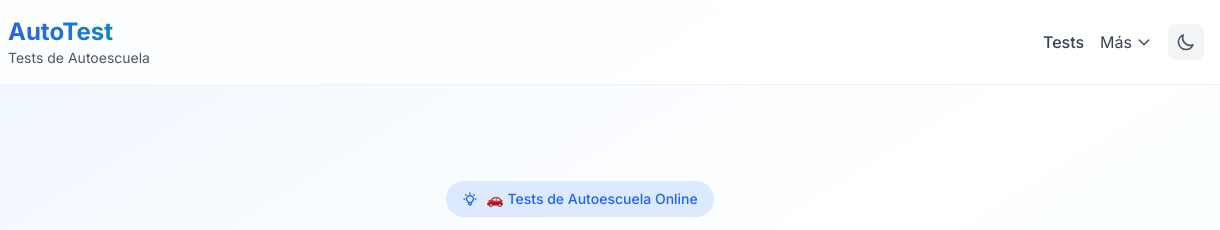
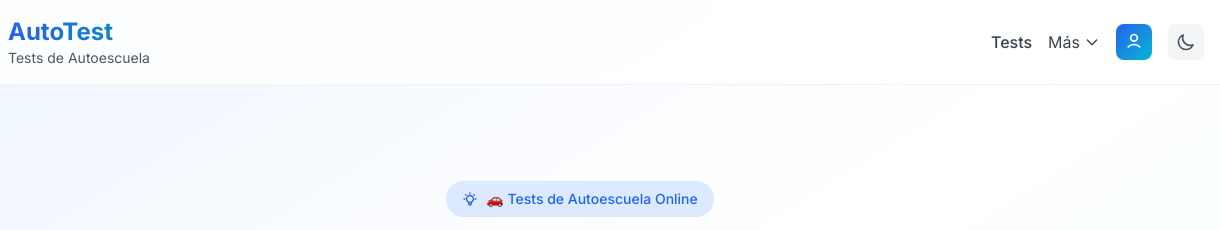
Before and after one commit to notpepejulian/AutoTest, an Astro site in the folder frontend/: page / in a window 1280 px wide. Shown: the top 230 px of the page, 60-1280 px from the left. Built offline with nearby package versions, Linux system fonts and the light colour scheme; Astro itself is replaced by a stand-in of ours.

Commit message:
Añade un boton de login para el usuario en el header

```diff
--- a/frontend/src/layouts/MainLayout.astro
+++ b/frontend/src/layouts/MainLayout.astro
@@ -55,6 +55,18 @@ const { title = 'AutoTest', description = 'Plataforma de Testing Inteligente' }
                 </div>
               </div>
             </div>
+
+            <!-- Login Button -->
+            <a href="http://localhost:4321/auth/">
+              <button id="auth" class="p-2 rounded-lg bg-gradient-to-br from-blue-600 to-cyan-500 text-white hover:from-blue-700 hover:to-cyan-600">
+                <svg class="w-5 h-5 text-white" fill="none" stroke="currentColor" viewBox="0 0 24 24">
+                  <path stroke-linecap="round" stroke-linejoin="round" stroke-width="2"
+                    d="M5.121 17.804A9 9 0 0112 15a9 9 0 016.879 2.804M12 11a4 4 0 100-8 4 4 0 000 8z" />
+                </svg>
+              </button>
+            </a>
+
+
 
             <!-- Theme Toggle -->
             <button id="theme-toggle" class="p-2 rounded-lg bg-gray-100 dark:bg-gray-800 hover:bg-gray-200 dark:hover:bg-gray-700 transition-colors">
```
